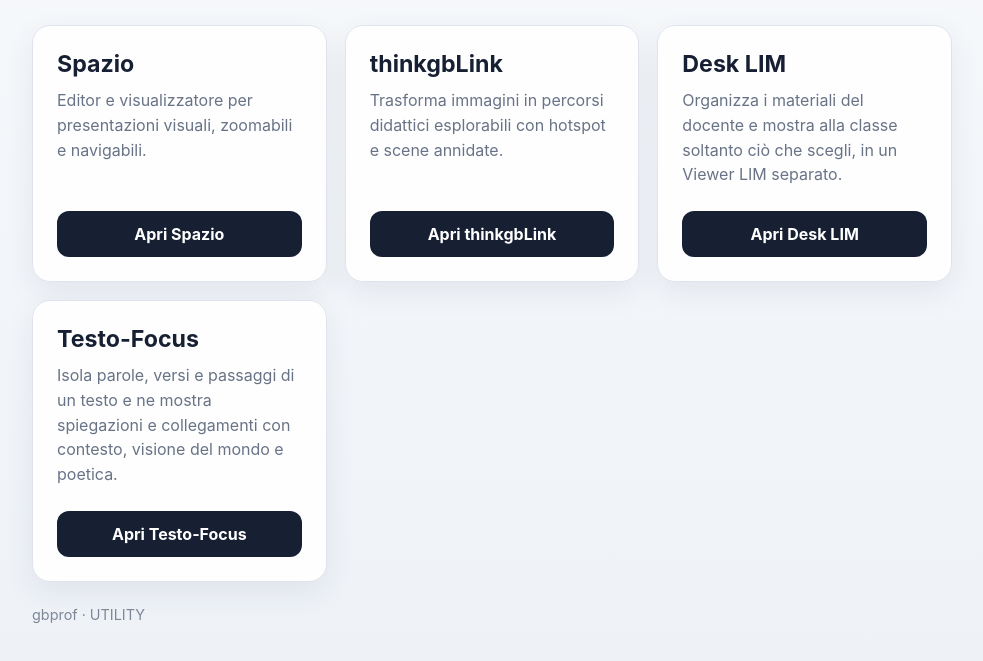
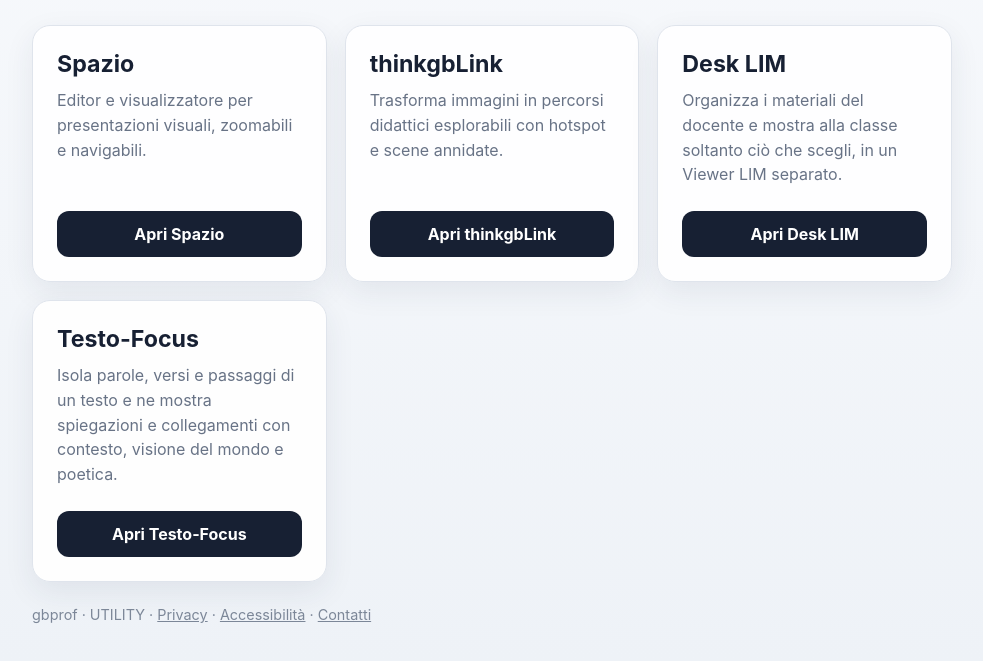
Before and after one commit to gb69prof/UTILITY, a plain HTML site: page index.html in a window 1280 px wide. Shown: the part 137-798 px from the top of the page, without its empty margins (148-1131 px from the left). Drawn offline with Linux system fonts and the light colour scheme.

Commit message:
Collega privacy e accessibilità all'indice UTILITY

```diff
--- a/index.html
+++ b/index.html
@@ -5,6 +5,7 @@
   <meta name="viewport" content="width=device-width, initial-scale=1">
   <meta name="color-scheme" content="light dark">
   <title>UTILITY · gbprof</title>
+  <link rel="stylesheet" href="./pwa-common/gbprof-accessibility.css?v=1">
   <style>
     :root {
       font-family: Inter, system-ui, -apple-system, BlinkMacSystemFont, "Segoe UI", sans-serif;
@@ -78,6 +79,7 @@
       color: #7c8798;
       font-size: .9rem;
     }
+    footer a { color: inherit; }
     @media (prefers-color-scheme: dark) {
       :root { color: #f4f6fa; background: #111827; }
       body { background: linear-gradient(180deg, #111827 0%, #0b1220 100%); }
@@ -124,7 +126,7 @@
       </article>
     </section>
 
-    <footer>gbprof · UTILITY</footer>
+    <footer>gbprof · UTILITY · <a href="privacy.html">Privacy</a> · <a href="accessibilita.html">Accessibilità</a> · <a href="mailto:gb.prof.69@gmail.com">Contatti</a></footer>
   </main>
 </body>
 </html>
```
